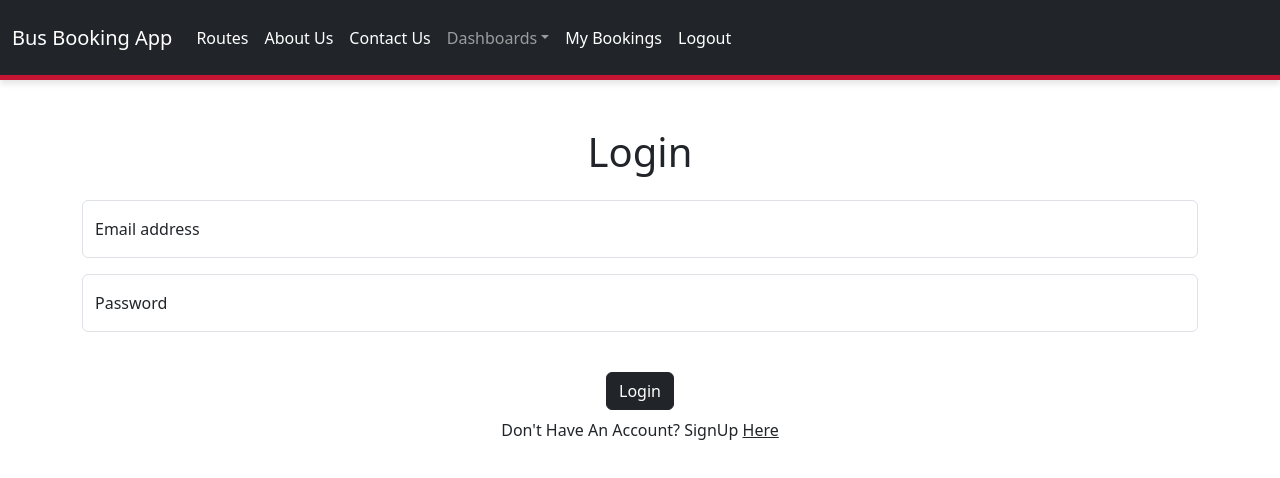
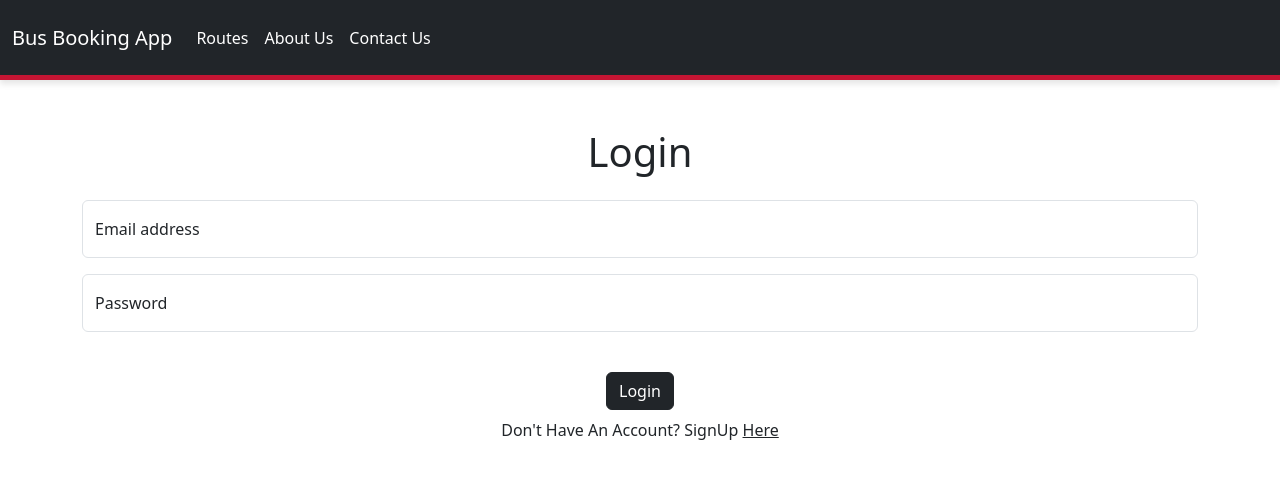
Before and after one commit to Wandati/Bus-Booking-App, a React (Create React App) app in the folder client/: page /login in a window 1280 px wide. Shown: the top 478 px of the page. Built offline with nearby package versions, Linux system fonts and the light colour scheme; sample sign-in values are in the browser's storage.

Commit message:
navbar display based on user_types

```diff
--- a/client/src/App.js
+++ b/client/src/App.js
@@ -78,6 +78,7 @@ import "./App.css";
 
 function App() {
   const [isLoggedIn, setIsLoggedIn] = useState(false);
+  const[userRole,setUserRole]=useState('')
   useEffect(() => {
     const token = localStorage.getItem("token");
 
@@ -90,7 +91,7 @@ function App() {
     <Router>
       <div className="wrapper">
         <div className="content">
-          <Navbar isLoggedIn={isLoggedIn} setIsLoggedIn={setIsLoggedIn} />
+          <Navbar isLoggedIn={isLoggedIn} setIsLoggedIn={setIsLoggedIn} userRole={userRole} />
           <Routes>
             <Route path="/" element={<Home />} />
             <Route path="/about" element={<About />} />
@@ -102,7 +103,7 @@ function App() {
             <Route path="/payments/:id" element={<Payment />} />
             <Route
               path="/login"
-              element={<LoginForm setIsLoggedIn={setIsLoggedIn} />}
+              element={<LoginForm setIsLoggedIn={setIsLoggedIn} setUserRole={setUserRole}/>}
             />
             <Route path="/bookings/" element={<Booking />} />
             <Route path="/bookings/:id" element={<BookingById />} />
--- a/client/src/components/Login.js
+++ b/client/src/components/Login.js
@@ -3,7 +3,7 @@ import { Link, useNavigate } from "react-router-dom";
 import { useFormik } from "formik";
 import * as Yup from "yup";
 import { useState } from "react";
-function LoginForm({ setIsLoggedIn }) {
+function LoginForm({ setIsLoggedIn, setUserRole }) {
   const navigate = useNavigate();
   const [errors, setErrors] = useState("");
   const formik = useFormik({
@@ -32,15 +32,18 @@ function LoginForm({ setIsLoggedIn }) {
       })
         .then(async (response) => {
           if (response.status === 200) {
-            const { token } = await response.json();
+            const { token, User_Role } = await response.json();
+            setUserRole(User_Role);
+            console.log(User_Role);
             localStorage.setItem("token", token);
             setIsLoggedIn(true);
             navigate("/");
           } else {
-            // Handle login errors
+
             setErrors("Invalid Username or Password!");
           }
         })
+        // .then((data) => console.log(data))
         .catch((error) => {
           // Handle network or server errors
           setErrors("There Was an Issue logging in", error);
--- a/client/src/components/Navbar.js
+++ b/client/src/components/Navbar.js
@@ -1,18 +1,15 @@
 import React from "react";
 import { Link, useNavigate } from "react-router-dom";
 
-function Navbar({ isLoggedIn, setIsLoggedIn }) {
-  // const filtered_routes = (e) => {
-  //   console.log(e);
-  // };
+function Navbar({ isLoggedIn, setIsLoggedIn, userRole }) {
+
   const navigate = useNavigate();
   const handleLogout = () => {
-    // Implement logout logic
+
     localStorage.removeItem("token");
     setIsLoggedIn(false);
     navigate("/");
 
-    // Additional logic (e.g., clearing localStorage) can be added here
   };
   return (
     <nav className="navbar navbar-expand-lg navbar-dark bg-dark">
@@ -48,43 +45,8 @@ function Navbar({ isLoggedIn, setIsLoggedIn }) {
                 Contact Us
               </Link>
             </li>
-            {isLoggedIn ? (
+            {isLoggedIn && userRole === "Customer" && (
               <>
-                <li className="nav-item dropdown ">
-                  <a
-                    className="nav-link dropdown-toggle"
-                    href="#"
-                    role="button"
-                    data-bs-toggle="dropdown"
-                    aria-expanded="false"
-                  >
-                    Dashboards
-                  </a>
-                  <ul className="dropdown-menu">
-                    <li>
-                      {" "}
-                      <Link to="/admin" className="dropdown-item">
-                        Admin dashboard
-                      </Link>
-                    </li>
-
-                    <li>
-                      <hr className="dropdown-divider" />
-                    </li>
-                    <li>
-                      {" "}
-                      <Link to="/admin" className="dropdown-item">
-                        Bus-Owner
-                      </Link>
-                    </li>
-                  </ul>
-                </li>
-                {/* <li className="nav-item">
-                  <Link to="/admin" className="nav-link active">
-                    Admin dashboard
-                  </Link>
-                </li> */}
-
                 <li className="nav-item">
                   <Link to="/bookings" className="nav-link active">
                     My Bookings
@@ -100,7 +62,45 @@ function Navbar({ isLoggedIn, setIsLoggedIn }) {
                   </span>
                 </li>
               </>
-            ) : (
+            )}
+            {isLoggedIn && userRole === "BusOwner" && (
+              <>
+                <li className="nav-item">
+                  <Link to="/busOwner" className="nav-link active">
+                    Bus Owner Dashboard
+                  </Link>
+                </li>
+                <li className="nav-item">
+                  <span
+                    className="nav-link active"
+                    style={{ cursor: "pointer" }}
+                    onClick={handleLogout}
+                  >
+                    Logout
+                  </span>
+                </li>
+              </>
+            )}
+            {isLoggedIn && userRole === "Admin" && (
+              <>
+                <li className="nav-item">
+                  <Link to="/admin" className="nav-link active">
+                    Admin Dashboard
+                  </Link>
+                </li>
+                <li className="nav-item">
+                  <span
+                    className="nav-link active"
+                    style={{ cursor: "pointer" }}
+                    onClick={handleLogout}
+                  >
+                    Logout
+                  </span>
+                </li>
+              </>
+            )}
+
+            {!isLoggedIn && (
               <>
                 <li className="nav-item">
                   <Link to="/signup" className="nav-link active">
@@ -114,33 +114,12 @@ function Navbar({ isLoggedIn, setIsLoggedIn }) {
                 </li>
               </>
             )}
-            {/* <li className="nav-item">
-              <Link to="/signup" className="nav-link active">
-                Sign-Up
-              </Link>
-            </li>
-            <li className="nav-item">
-              <Link to="/login" className="nav-link active">
-                Login
-              </Link>
-            </li> */}
-          </ul>
-          {/* <form className="d-flex" role="search">
-            <input
-              className="form-control me-2"
-              type="search"
-              placeholder="Search For Routes Here..."
-              aria-label="Search"
-              onChange={(e) => filtered_routes(e.target.value)}
-            />
-            <button className="btn btn-outline-secondary" type="submit">
-              Search
-            </button>
-          </form> */}
+            </ul>
         </div>
       </div>
     </nav>
   );
-}
+};
+
 
 export default Navbar;
```
Also changed, not shown: client/src/components/Booking.js (+1 -23 lines), client/src/components/Footer.js (+0 -69 lines), client/src/components/Signup.js (+0 -131 lines), 2 other files (tests, documents, lock files or other folders).
